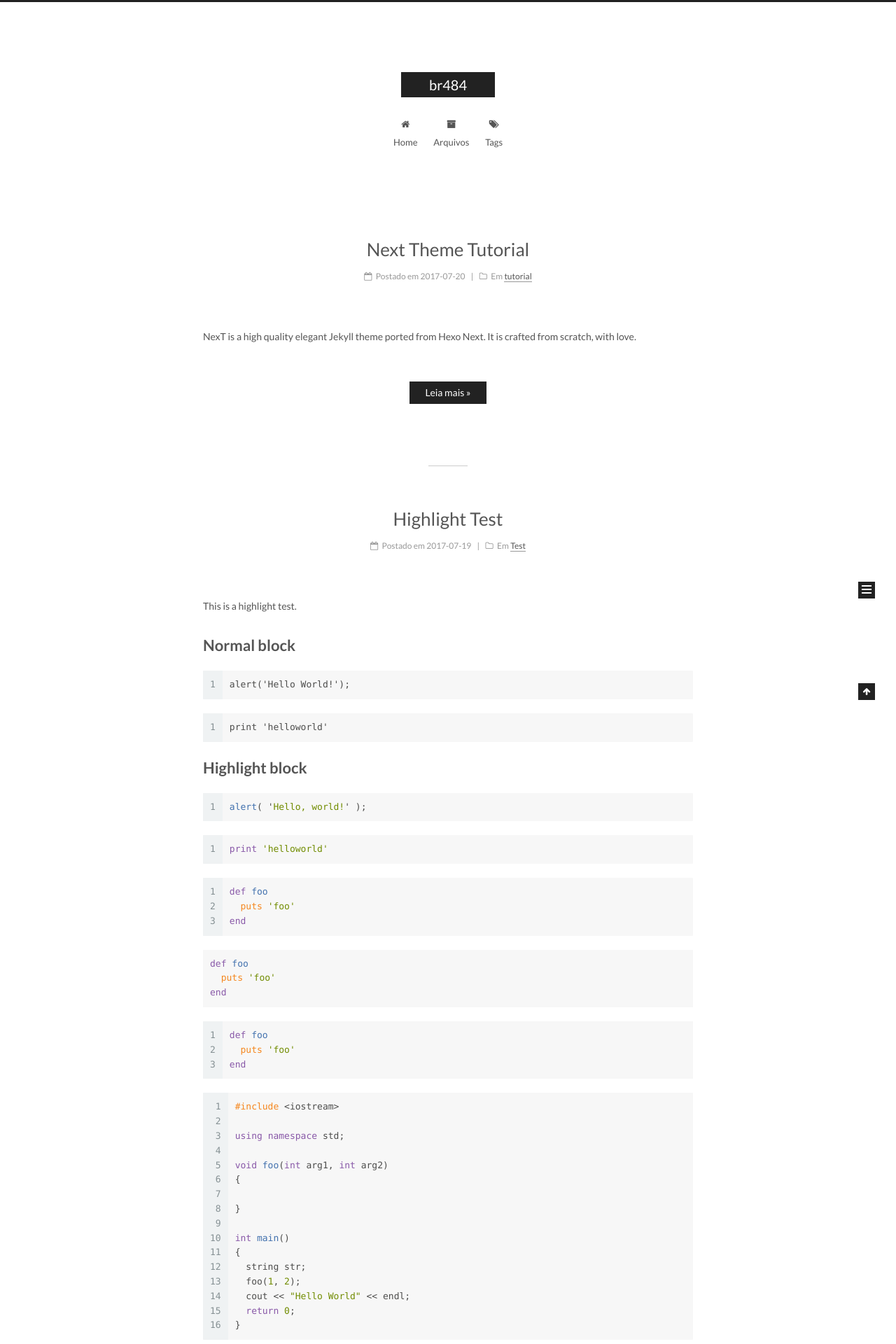
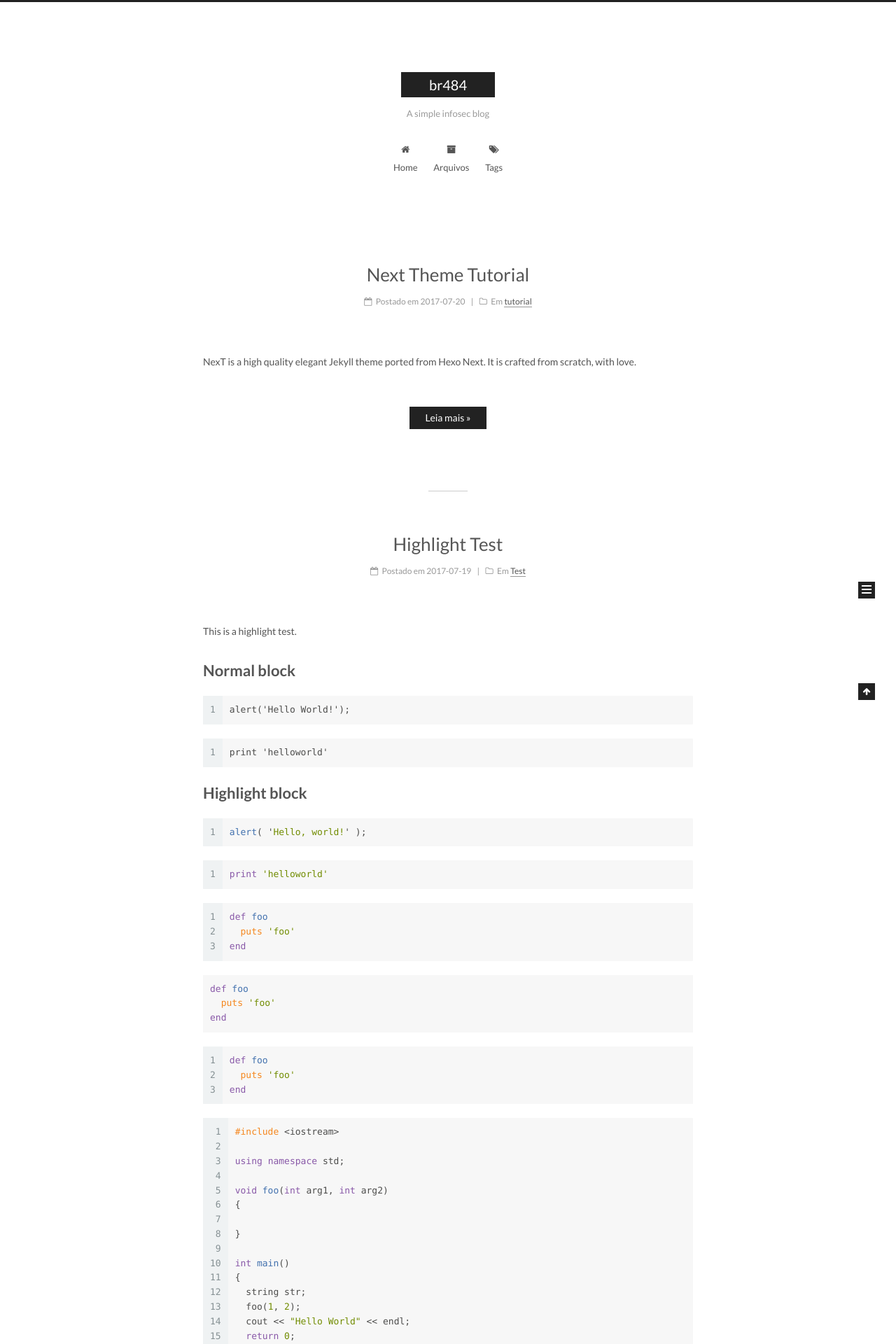
Before and after one commit to br484/br484.github.io, a Jekyll site: the page built from index.html, in a window 1280 px wide. Shown: the top 1920 px of the page at 70% size. Built offline with Jekyll 4.4.1, drawn with Linux system fonts in a browser that asks for light colours; emoji names are drawn with the system emoji font; the list of posts is cut into pages by our own code; some of the changed lines change nothing that is shown.

Commit message:
update slidebar

```diff
--- a/_config.yml
+++ b/_config.yml
@@ -5,7 +5,7 @@
 
 # Site
 title: br484
-subtitle:
+subtitle: A simple infosec blog
 description:
 author: br484
 # Support language: de, en, fr-FR, id, ja, ko, pt-BR, pt, ru, zh-Hans, zh-hk, zh-tw
@@ -213,7 +213,8 @@
 # Social Links
 # Key is the link label showing to end users.
 # Value is the target link (E.g. GitHub: https://github.com/iissnan)
-#social:
+social:
+  Github: https://github.com/br484
   #LinkLabel: Link
 
 
@@ -255,7 +256,7 @@
 
 sidebar:
   # Sidebar Position, available value: left | right
-  position: left
+  position: right
   #position: right
 
   # Sidebar Display, available value:
```
